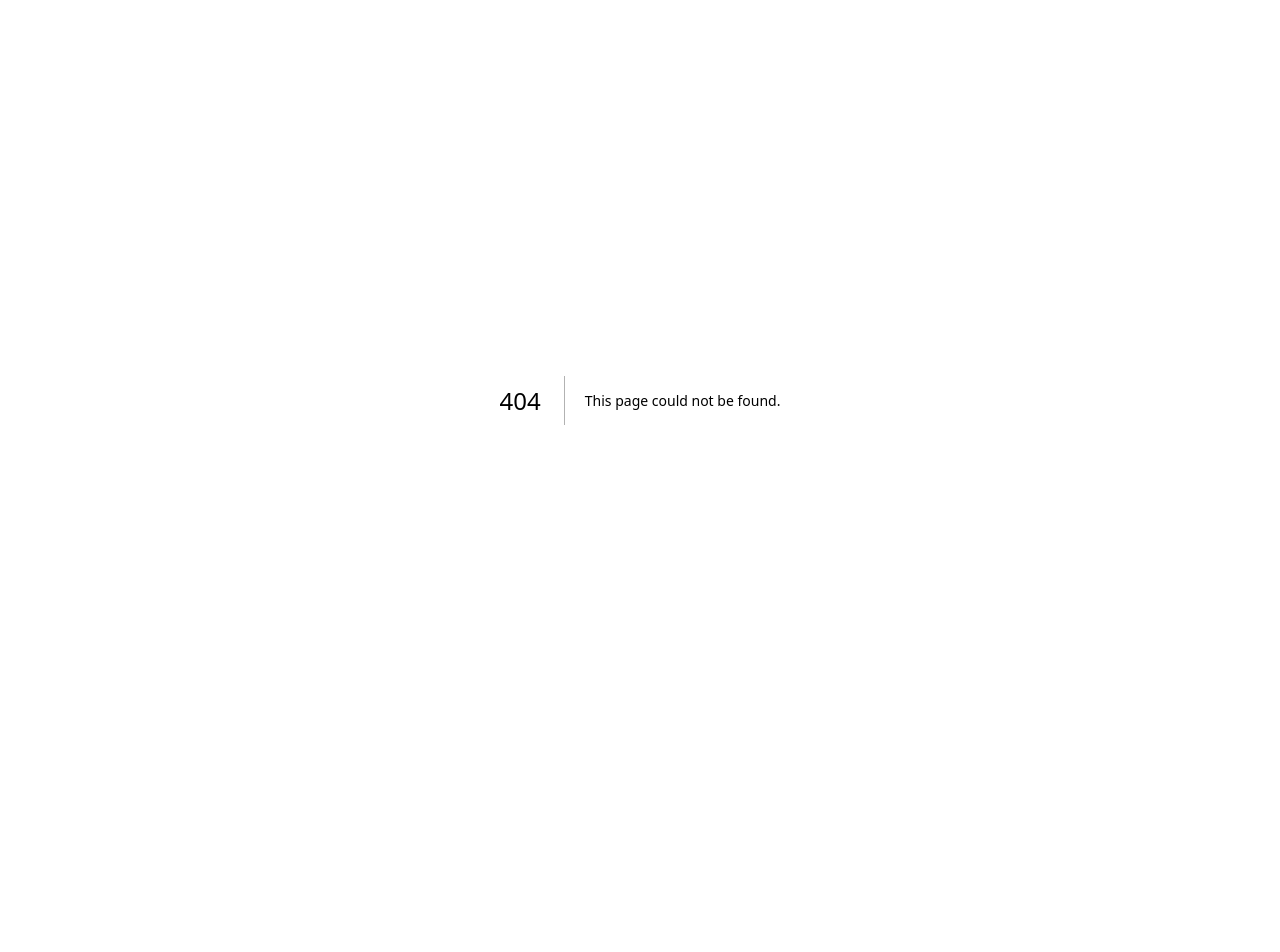
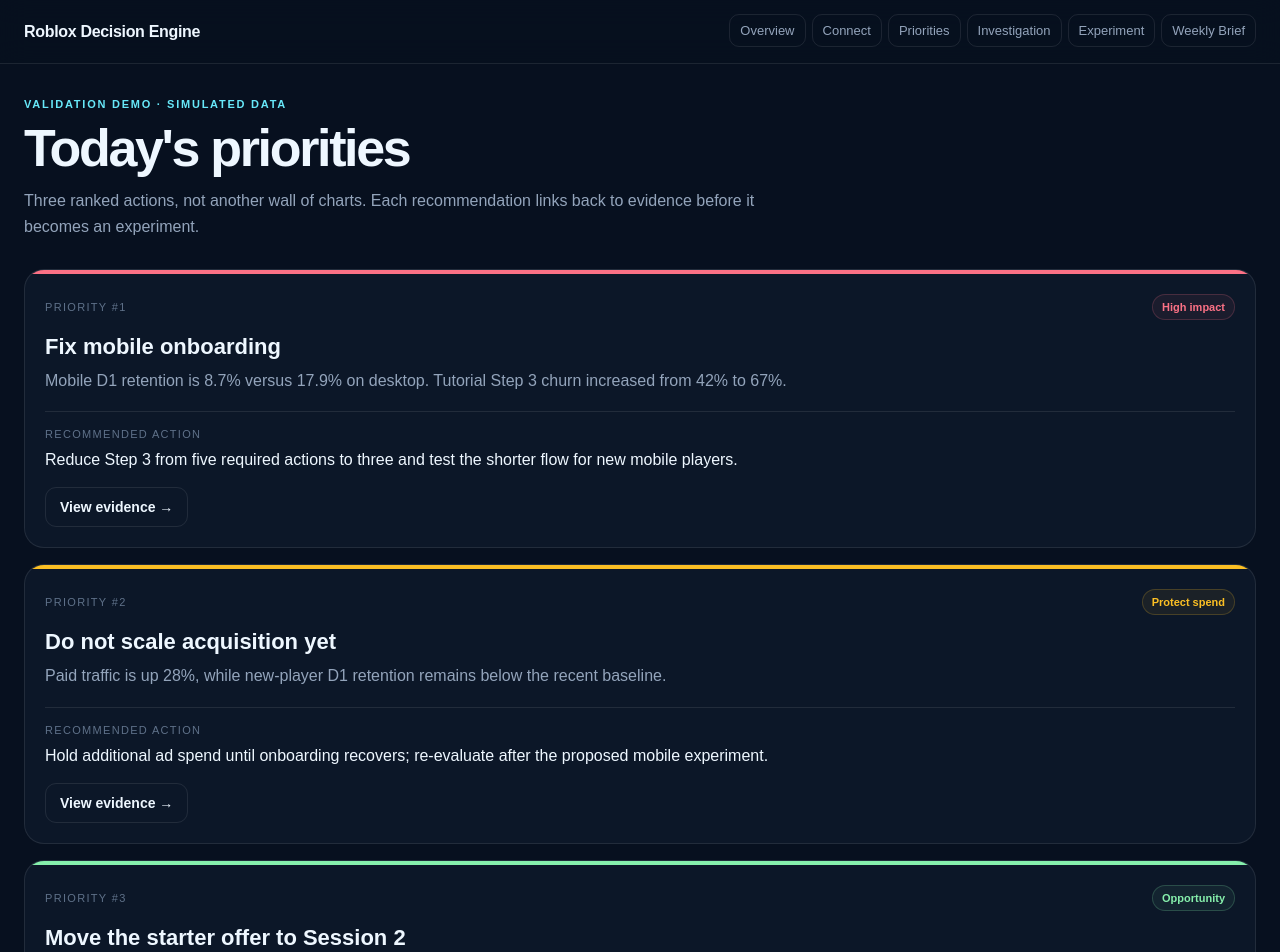
Before and after one commit to danielwauer-maker/roblox-decision-engine, a Next.js app in the folder apps/web/: page /demo/priorities in a window 1280 px wide. Before the commit this address had no page. Shown: the top 952 px of the page. Before the commit the page ends 800 px from the top, so only its background shows below. Built offline with nearby package versions, Linux system fonts and the light colour scheme.

Commit message:
feat(r1): add priorities validation screen

```diff
--- /dev/null
+++ b/apps/web/app/demo/priorities/page.tsx
@@ -0,0 +1,11 @@
+import { DemoShell, PageTitle, PriorityCard } from "../_components";
+
+export default function PrioritiesPage() {
+  return <DemoShell><PageTitle title="Today's priorities" copy="Three ranked actions, not another wall of charts. Each recommendation links back to evidence before it becomes an experiment." />
+    <div style={{ marginTop: 28, display: "grid", gap: 16 }}>
+      <PriorityCard rank={1} title="Fix mobile onboarding" impact="High impact" tone="bad" evidence="Mobile D1 retention is 8.7% versus 17.9% on desktop. Tutorial Step 3 churn increased from 42% to 67%." recommendation="Reduce Step 3 from five required actions to three and test the shorter flow for new mobile players." />
+      <PriorityCard rank={2} title="Do not scale acquisition yet" impact="Protect spend" tone="warn" evidence="Paid traffic is up 28%, while new-player D1 retention remains below the recent baseline." recommendation="Hold additional ad spend until onboarding recovers; re-evaluate after the proposed mobile experiment." />
+      <PriorityCard rank={3} title="Move the starter offer to Session 2" impact="Opportunity" tone="good" evidence="Returning users currently convert 3.4× better than first-session users." recommendation="Test the starter pack after a player's first successful return instead of during initial onboarding." href="/demo/experiment" />
+    </div>
+  </DemoShell>;
+}
```
